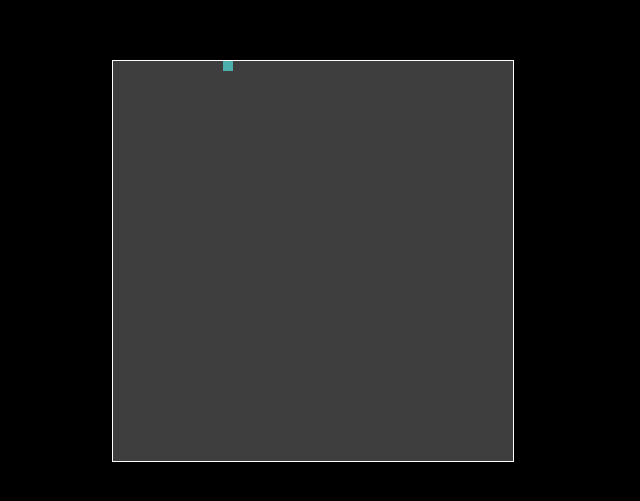
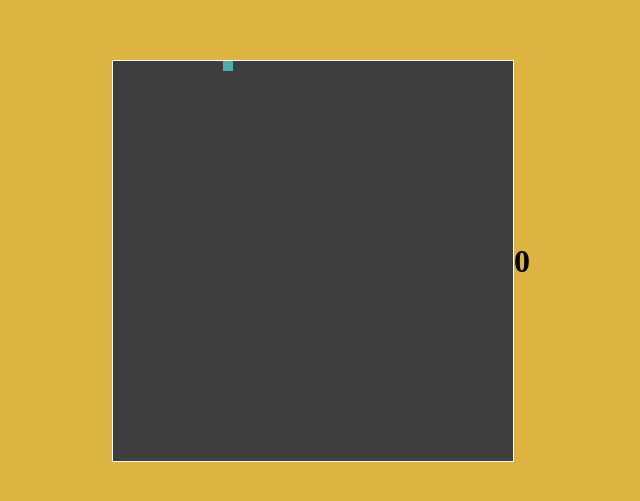
Before and after one commit to unknwnlistener/Snake_Game, a plain HTML site: page index.html in a window 1280 px wide. Shown: the part 139-640 px from the top of the page, without its empty margins (319-959 px from the left). Drawn offline with Linux system fonts and the light colour scheme.

Commit message:
Update index.html

```diff
--- a/index.html
+++ b/index.html
@@ -9,7 +9,7 @@
   }
 
   body {
-    background: black;
+    background: rgb(221, 180, 66);
     display: flex;
     align-items: center;
     justify-content: center;
```
